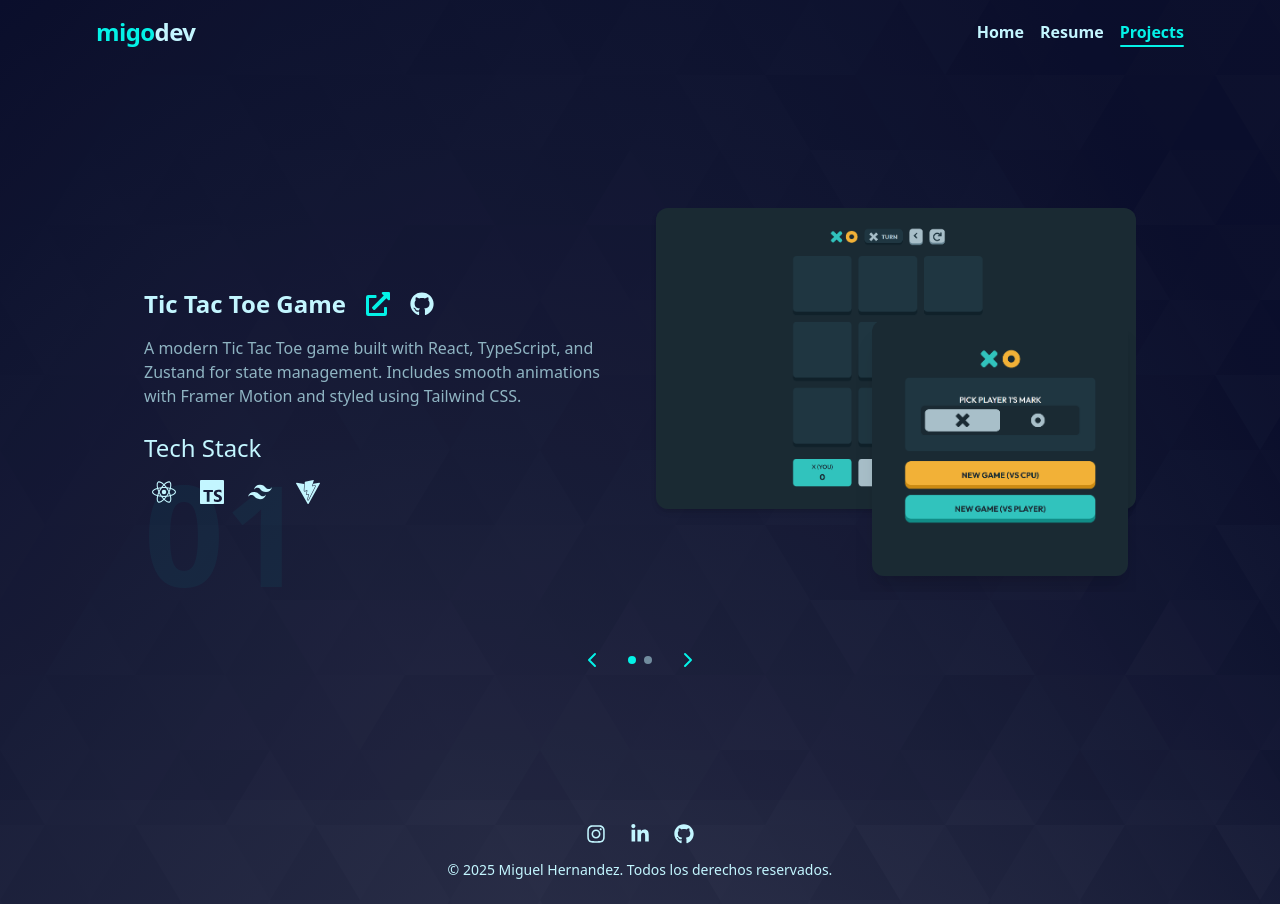
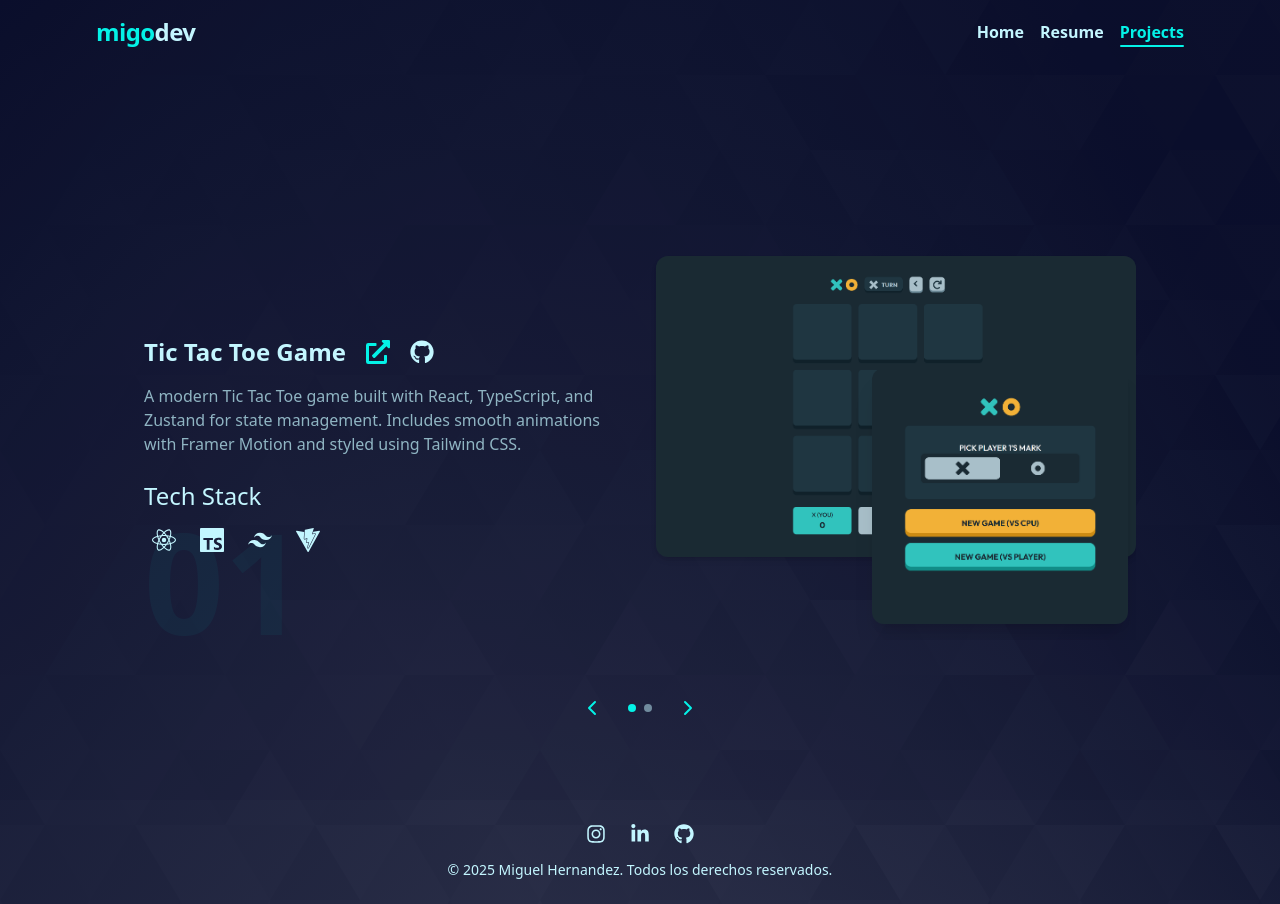
Before and after one commit to Migo1218/migodev, a Next.js app: page /projects in a window 1280 px wide. Built offline with nearby package versions, Linux system fonts and the light colour scheme.

Commit message:
fix: Adjust margin in ProjectsPage for improved layout spacing

```diff
--- a/src/app/projects/page.tsx
+++ b/src/app/projects/page.tsx
@@ -72,7 +72,7 @@
             {projects.map((p, i) => (
               <div
                 key={i}
-                className="flex-shrink-0 w-full flex flex-col lg:flex-row items-center gap-8"
+                className="flex-shrink-0 w-full mt-24 flex flex-col lg:flex-row items-center gap-8"
               >
                 {/* Texto */}
                 <div className="lg:w-1/2 text-center lg:text-left relative">
@@ -182,7 +182,6 @@
     </section>
   );
 }
-
 
 // "use client";
 // import { useState } from "react";
```
